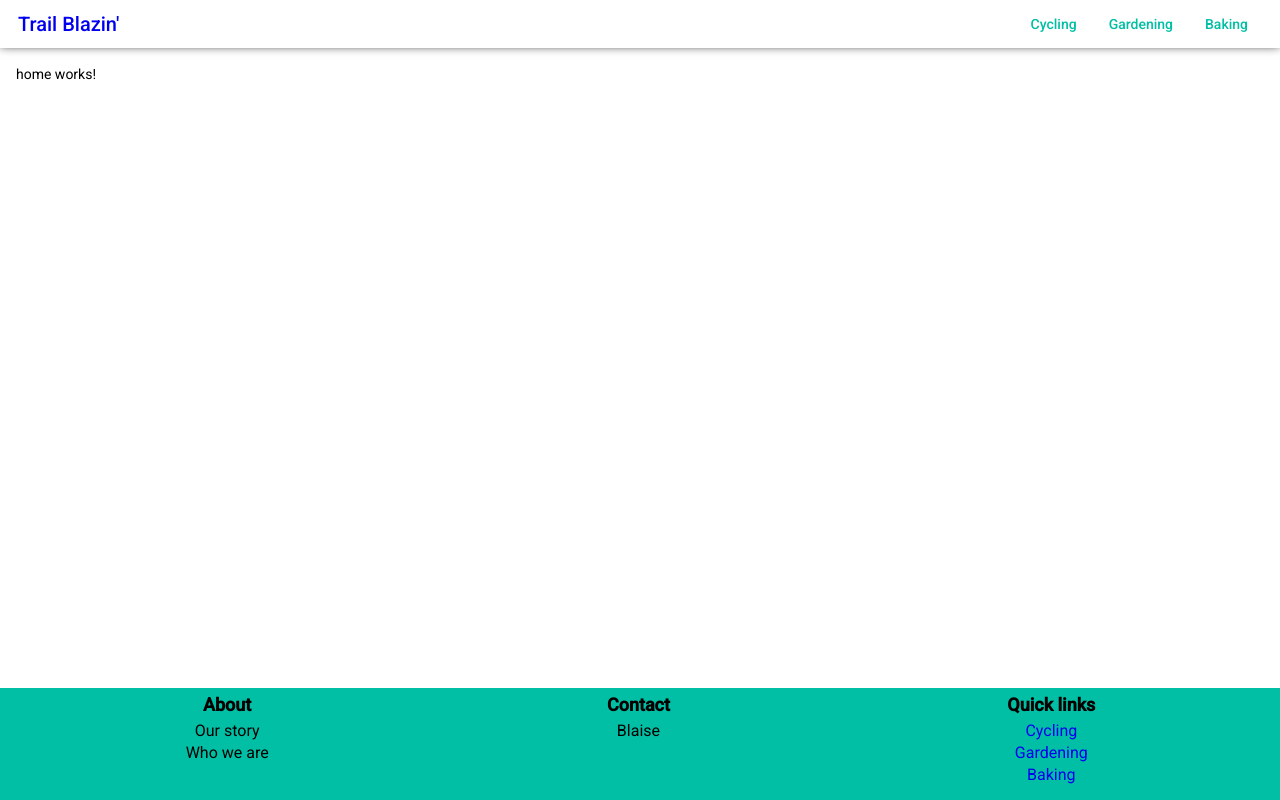
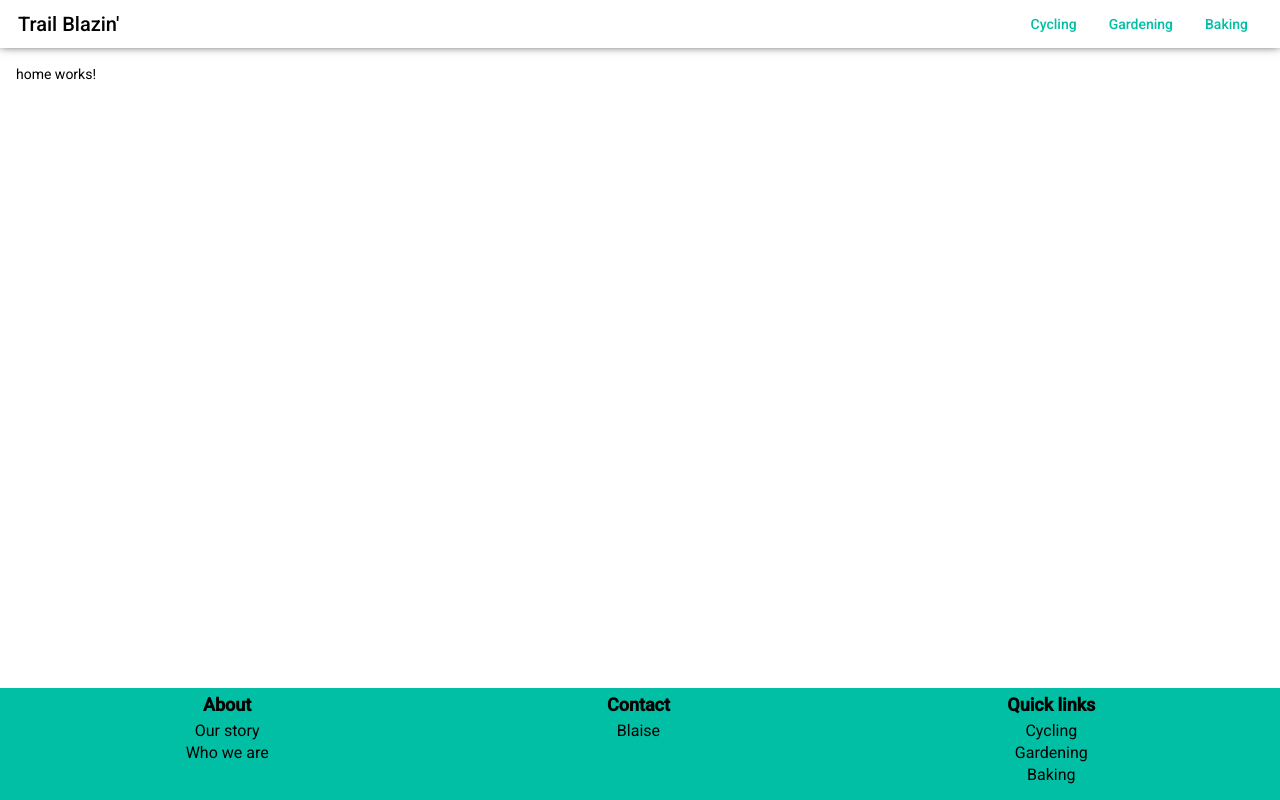
Before and after one commit to blaise2s/trail-blazin, an Angular app: page / in a window 1280 px wide. Built offline with nearby package versions, Linux system fonts and the light colour scheme.

Commit message:
fix(TB-3): Fixes link coloring and renames app name in server file

```diff
--- a/server.ts
+++ b/server.ts
@@ -14,7 +14,7 @@ app.get('/*', (_request, response) => {
 const port = (process.env.PORT ? +process.env.PORT : false) || 4200;
 const host = process.env.HOST;
 const callbackFn = (port: number) => {
-  console.log(`Tap Vote 🚀 app started on port ${port}`);
+  console.log(`Trail Blazin' 🚀 app started on port ${port}`);
 };
 console.log(`\nHOST: ${host ? host : 'env variable is not set'}`);
 console.log(`PORT: ${port ? port : 'env variable is not set'}`);
--- a/src/app/footer/footer.component.scss
+++ b/src/app/footer/footer.component.scss
@@ -20,6 +20,7 @@
   }
 
   .footer-link {
+    color: $black;
     text-decoration: none;
     border: solid transparent 1px;
     border-radius: 6px;
--- a/src/app/header/header.component.scss
+++ b/src/app/header/header.component.scss
@@ -9,6 +9,7 @@
   padding: 0 1rem;
 
   #brand {
+    color: $black;
     text-decoration: none;
     border: solid transparent 2px;
     border-radius: 6px;
```
